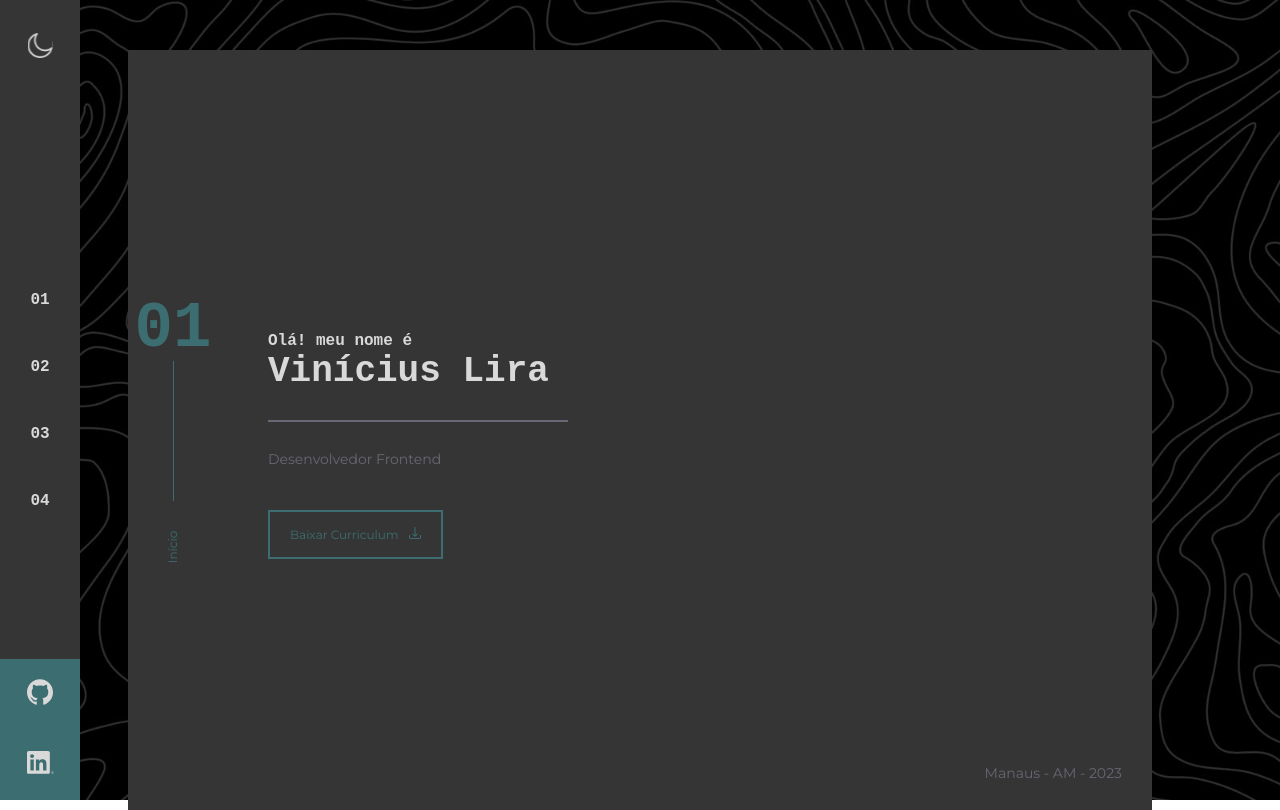
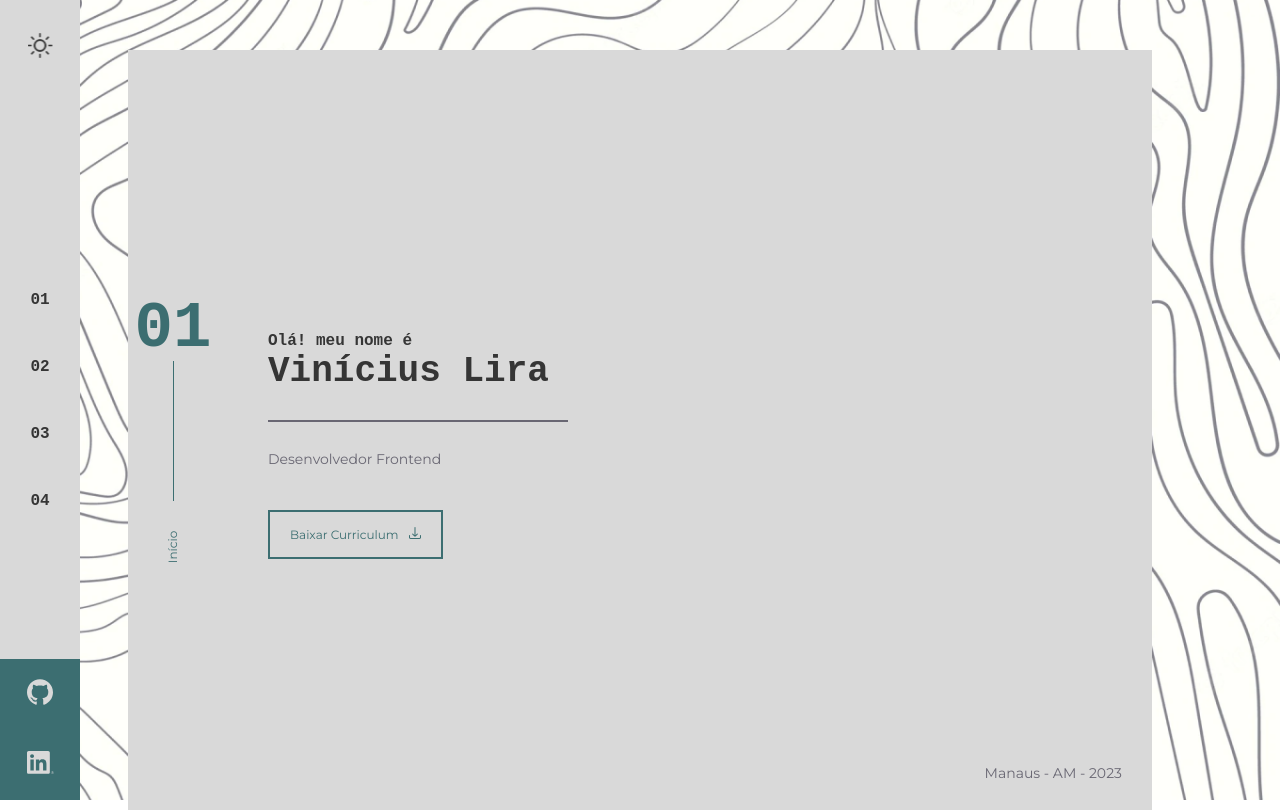
Before and after one commit to vinisooo/vinicius-lira-portfolio, a React (Create React App) app: page / in a window 1280 px wide. Built offline with nearby package versions, Linux system fonts and the light colour scheme; a web font is replaced by a local one.

Commit message:
feat: save theme to local storage

```diff
--- a/src/App.jsx
+++ b/src/App.jsx
@@ -8,10 +8,12 @@ import { useState } from 'react';
 
 const App = () => {
 
-  const [ theme, setTheme ] = useState("dark");
+  const [ theme, setTheme ] = useState(localStorage.getItem("@vinicius-lira: theme-preference") || "light");
 
   const handleTheme = () =>{
-    setTheme( theme === "light" ? "dark" : "light");
+    const savedTheme = theme === "light" ? "dark" : "light";
+    setTheme(savedTheme);
+    localStorage.setItem("@vinicius-lira: theme-preference", savedTheme);
   }
 
   return (
```
